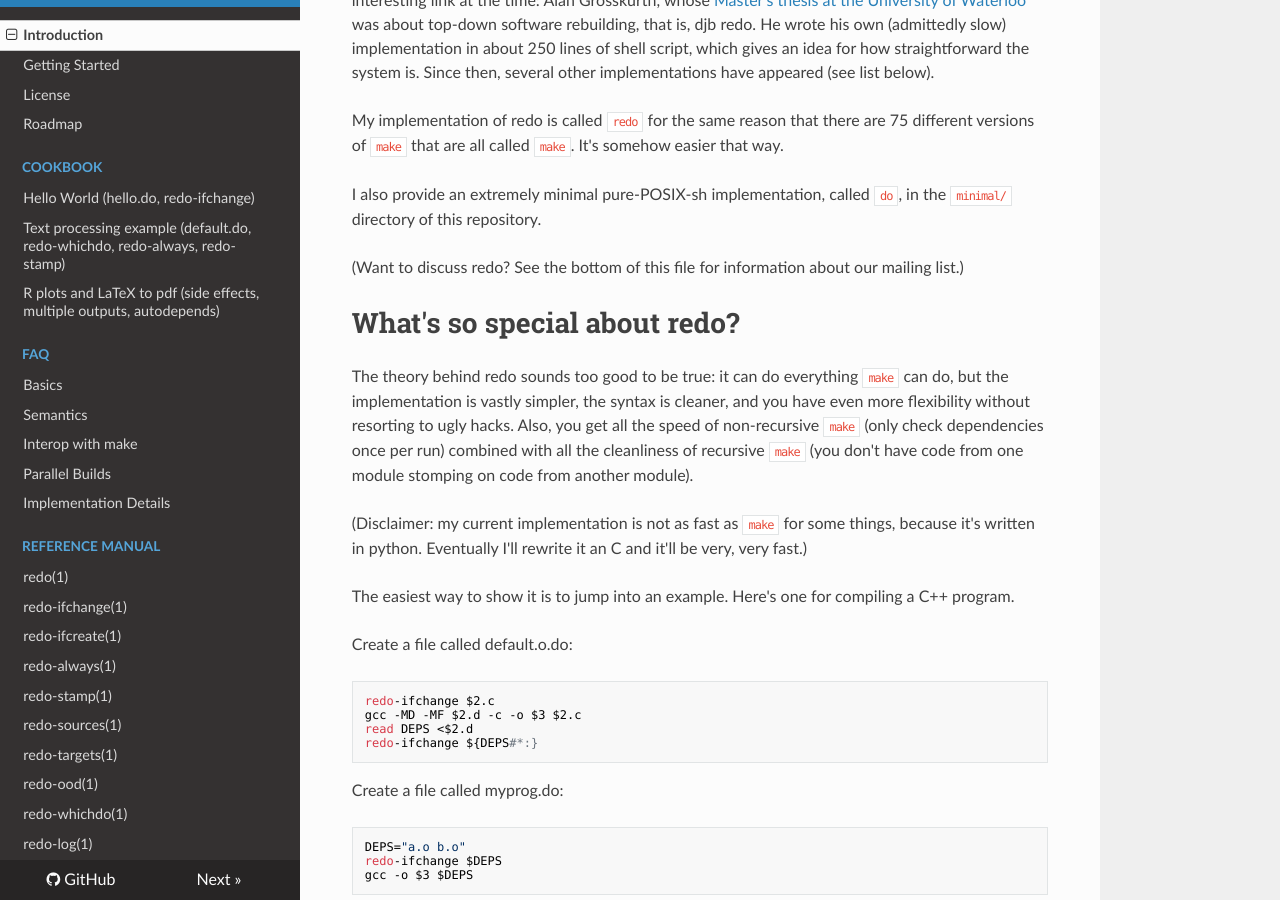
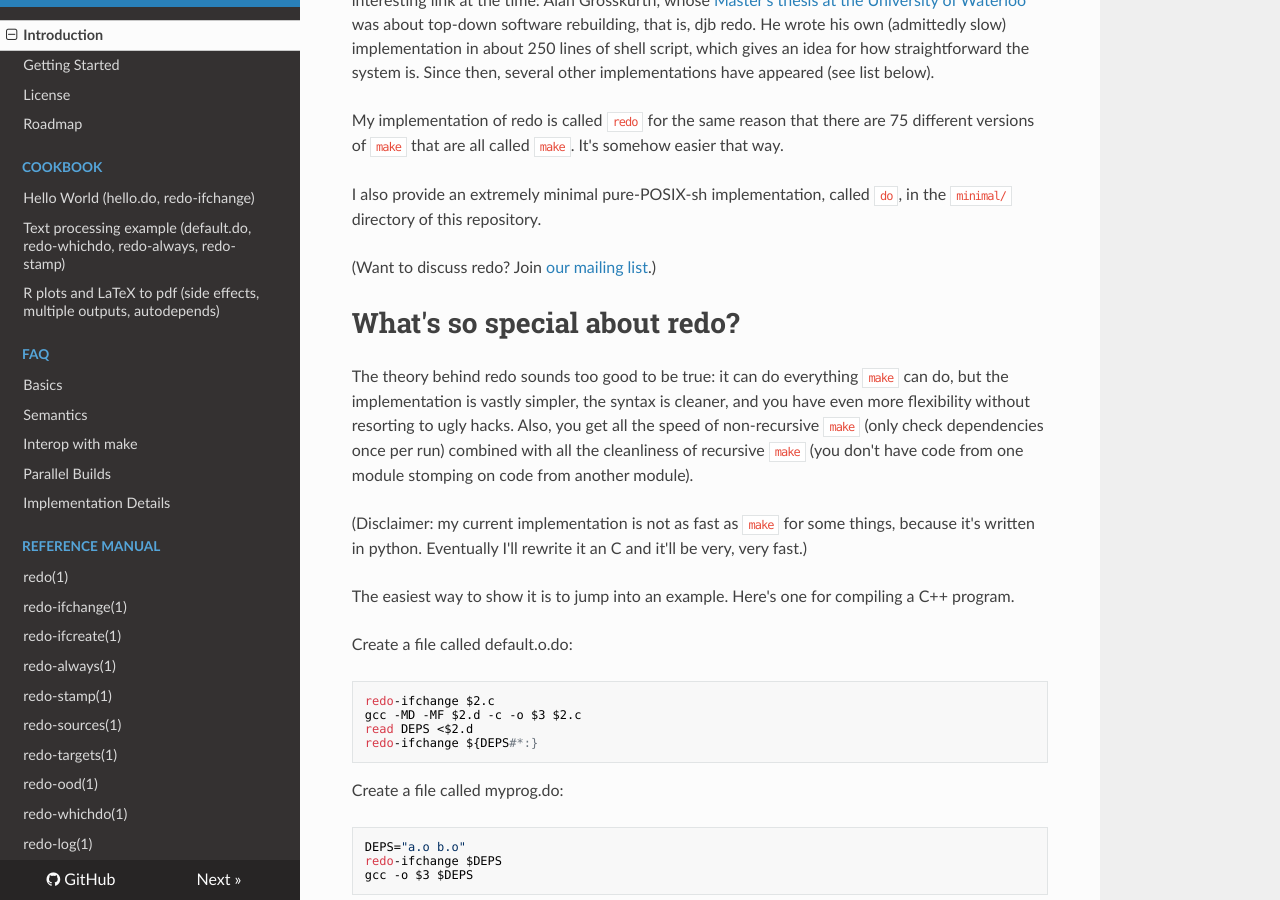
Before and after one commit to apenwarr/redo, an MkDocs documentation site: the page built from docs/index.md, in a window 1280 px wide and 900 px high, scrolled down 508 px. Built offline with MkDocs 1.6.1, drawn with Linux system fonts in a browser that asks for light colours; nearby versions of some CDN libraries; old or Windows-style settings are respelled for this version of MkDocs.

Commit message:
Move _all.do -> all.do and slightly update docs.
all.do's main job was to print a "nothing much to do" message after
running.  Nowadays it actually does do stuff, so we can remove the
warning, making _all.do redundant.

```diff
--- a/docs/index.md
+++ b/docs/index.md
@@ -33,8 +33,7 @@
 I also provide an extremely minimal pure-POSIX-sh implementation, called
 `do`, in the `minimal/` directory of this repository.
 
-(Want to discuss redo?  See the bottom of this file for
-information about our mailing list.)
+(Want to discuss redo?  Join [our mailing list](Contributing/#mailing-list).)
 
 
 # What's so special about redo?
```
Also changed, not shown: README.md (+3 -3 lines), 4 other files.
